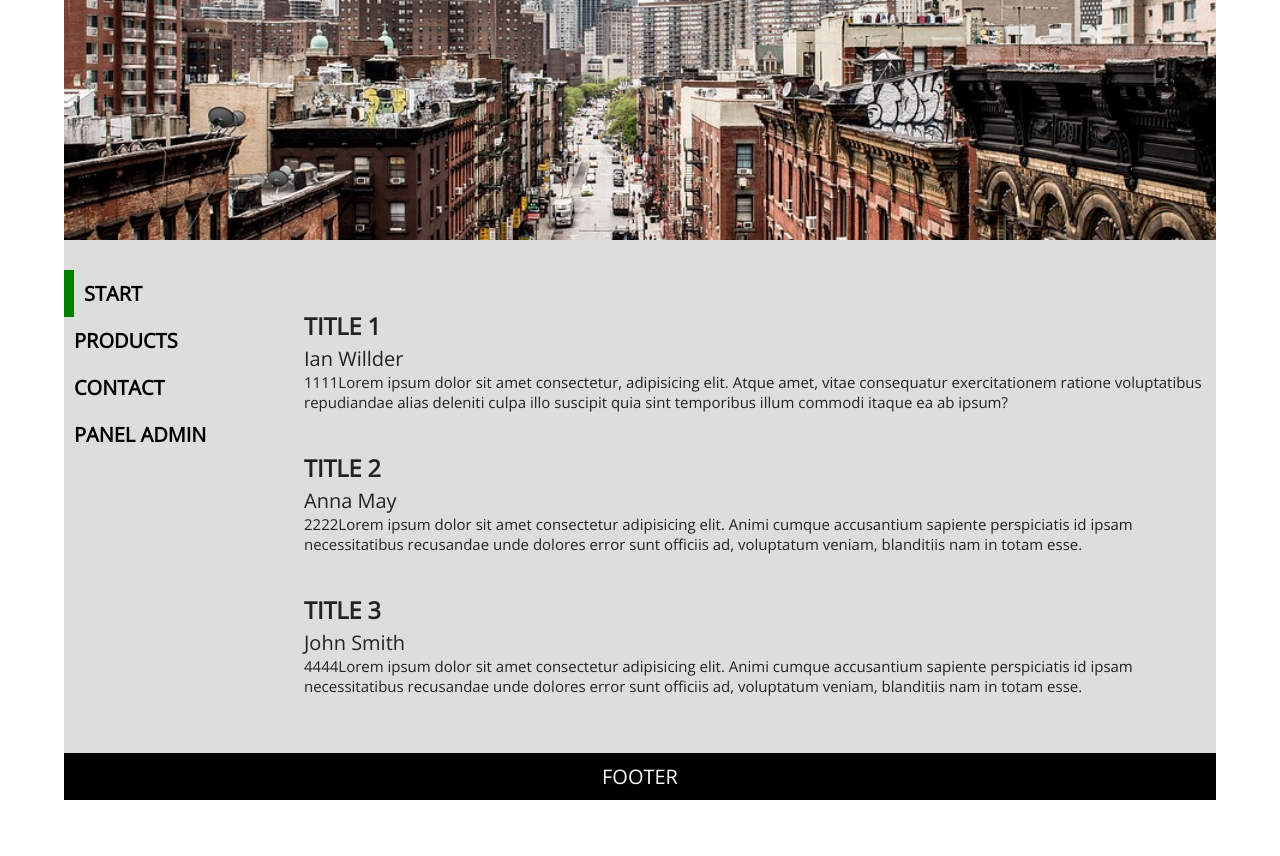
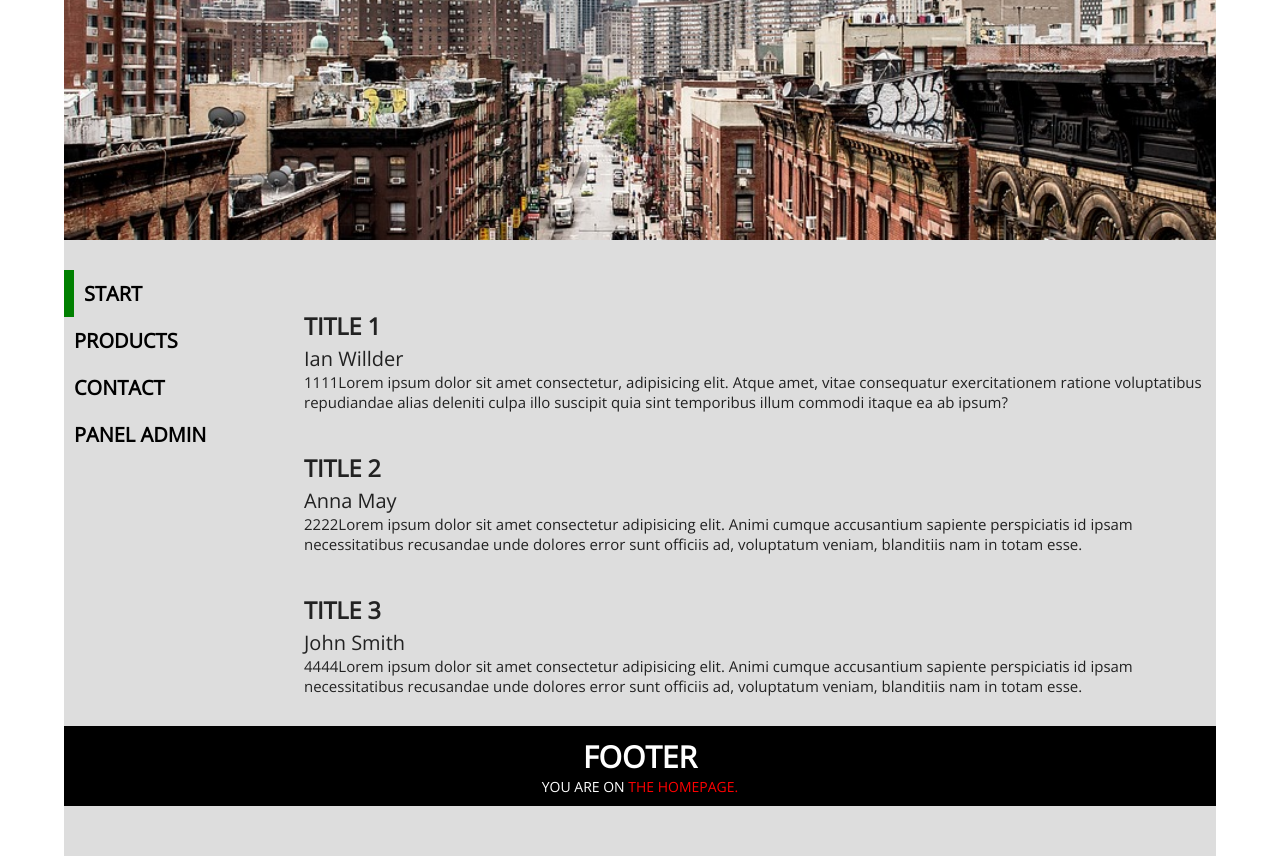
Before and after one commit to WieMon/learning-react-7, a React app: page / in a window 1280 px wide. Before the commit the page ends 800 px from the top, so only its background shows below. Built offline with nearby package versions, Linux system fonts and the light colour scheme.

Commit message:
Add Footer

```diff
--- a/src/layouts/Footer.js
+++ b/src/layouts/Footer.js
@@ -1,5 +1,39 @@
 import React from 'react';
+import { Route } from 'react-router-dom';
+import "../styles/Footer.css";
 
-const Footer= () => <div>Footer</div>
+const Footer= () => {
+  return (
+    <div>
+      <h2>Footer</h2>
+      <Route path="/" exact render={(props) => (
+        <p>You are on <span>the homepage.</span></p>
+      )
+      } />
+
+      <Route path="/:page" exact render={(props) => {
+              console.log(props);
+              return (
+                <>
+                  <p>You are on <span>{props.match.params.page}</span></p>
+                  <p>You are on <span>{props.match.url}</span></p>
+                  <p>You are on <span>{props.match.path}</span></p>
+                </>
+              )
+            }} />
+
+      <Route path="/:page/:idProduct" exact render={(props) => {
+              console.log(props);
+              return (
+                <>
+                  <p>You are on <span>{props.match.params.idProduct}</span></p>
+                  <p>You are on <span>{props.match.url}</span></p>
+                  <p>You are on <span>{props.match.path}</span></p>
+                </>
+              )
+            }} />
+    </div>
+  )
+}
 
 export default Footer;
--- a/src/styles/App.css
+++ b/src/styles/App.css
@@ -34,5 +34,5 @@ footer {
   padding: 10px 0;
   text-align: center;
   text-transform: uppercase;
-  /* margin-bottom: 50px; */
+  margin-bottom: 50px;
 }
--- /dev/null
+++ b/src/styles/Footer.css
@@ -0,0 +1,7 @@
+footer span {
+  color: red;
+}
+
+footer p {
+  font-size: 14px;
+}
```
